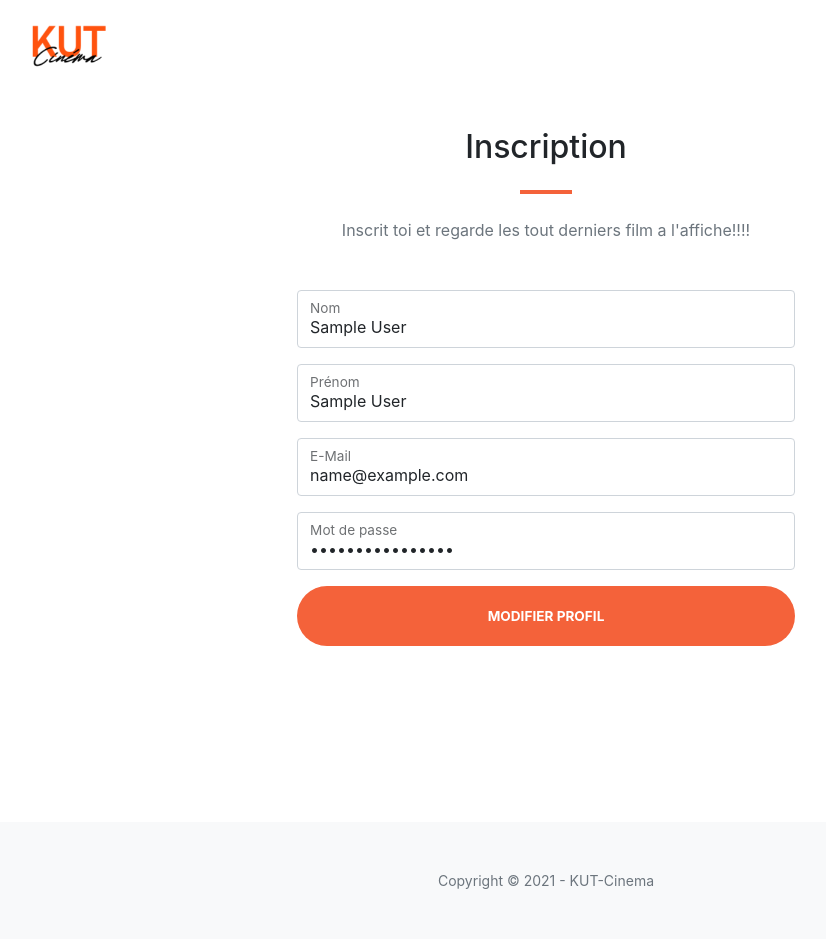
After one commit to Arviik/KUT-Cinema, a PHP site: page /modification.php in a window 1280 px wide. The commit adds this page. Shown: the whole page, without its empty margins (94-920 px from the left). Run offline with PHP 8.4, Linux system fonts and the light colour scheme; the visitor is signed in with stand-in values (Sample User, id 1).

Commit message:
- Ajout de modification.php et actionmodification.php - Modification de connexion.php et index.php

```diff
--- a/Site/connexion.php
+++ b/Site/connexion.php
@@ -8,6 +8,8 @@ $req->execute(array(
 $res = $req->fetch();
 if ($res){
     session_start();
+    $_SESSION['email']= $res['email'];
+    $_SESSION['prenom']= $res['prenom'];
     $_SESSION['nom'] = $res['nom'];
     $_SESSION['password'] = $res['mot_de_passe'];
     $_SESSION['id_client'] = $res['id_client'];
--- a/Site/index.php
+++ b/Site/index.php
@@ -35,7 +35,7 @@
                             session_start();
                             if (isset($_SESSION['id_client'])){
                                 echo "<li class='nav-item'><a class='nav-link' href='connexion.html'>Bienvenue ".$_SESSION['nom']."</a></li>
-                                      <li class='nav-item'><a class='nav-link' href='connexion.html'>Modifier profil</a></li>
+                                      <li class='nav-item'><a class='nav-link' href='modification.php'>Modifier profil</a></li>
                                       <li class='nav-item'><a class='nav-link' href='deconnexion.php'>Déconnexion</a></li>";
                             }else{
                                 echo "<li class='nav-item'><a class='nav-link' href='connexion.html'>Connexion</a></li>
@@ -53,7 +53,7 @@
             <div class="container px-4 px-lg-5 h-100">
                 <div class="row gx-4 gx-lg-5 h-100 align-items-center justify-content-center text-center">
                     <div class="col-lg-8 align-self-end">
-                        <h1 class="text-white font-weight-bold">Votre cinéma favoris</h1>
+                        <h1 class="text-white font-weight-bold">Votre cinéma favori !</h1>
                         <hr class="divider" />
                     </div>
                     <div class="col-lg-7 align-self-baseline">
--- /dev/null
+++ b/Site/modification.php
@@ -0,0 +1,77 @@
+<?php session_start(); ?>
+
+<!DOCTYPE html>
+<html lang="fr">
+<head>
+    <meta charset="UTF-8">
+    <title>Modification Profil</title>
+    <link href="css/styles.css" rel="stylesheet" />
+    <link rel="icon" type="image/x-icon" href="assets/img/LogoKUTCinéma.png"/>
+</head>
+<body>
+<nav class="navbar navbar-expand-lg navbar-light fixed-top py-1" id="mainNav">
+    <div class="container px-4 px-lg-5">
+        <a href="index.php">
+            <img href="index.php" src="assets/img/LogoKUTCinéma.png" height="75" alt="Logo de KUT cinéma">
+        </a>
+    </div>
+</nav>
+<section class="page-section" id="contact">
+    <div class="container px-4 px-lg-5">
+        <div class="row gx-4 gx-lg-5 justify-content-center">
+            <div class="col-lg-8 col-xl-6 text-center">
+                <h2 class="mt-0">Inscription</h2>
+                <hr class="divider" />
+                <p class="text-muted mb-5">Inscrit toi et regarde les tout derniers film a l'affiche!!!!</p>
+            </div>
+        </div>
+        <div class="row gx-4 gx-lg-5 justify-content-center mb-5">
+            <div class="col-lg-6">
+                <form action="actionmodification.php" method="post">
+                    <!-- Name input-->
+                    <input name="id" type="text" <?php echo "value='".$_SESSION['id_client']."'"?> hidden>
+                    <div class="form-floating mb-3">
+                        <input class="form-control" id="nom" type="text" placeholder="Nom" data-sb-validations="required" name="nom" <?php echo "value='".$_SESSION['nom']."'"?> />
+                        <label for="nom">Nom</label>
+                        <div class="invalid-feedback" data-sb-feedback="name:required">Un nom est demander</div>
+                    </div>
+                    <div class="form-floating mb-3">
+                        <input class="form-control" id="prenom" type="text" placeholder="Prénom" data-sb-validations="required" name="prenom" <?php echo "value='".$_SESSION['prenom']."'"?> />
+                        <label for="nom">Prénom</label>
+                        <div class="invalid-feedback" data-sb-feedback="name:required">Un prénom est demander</div>
+                    </div>
+                    <div class="form-floating mb-3">
+                        <input class="form-control" id="email" type="text" placeholder="E-Mail" data-sb-validations="required" name="email" <?php echo "value='".$_SESSION['email']."'" ?> />
+                        <label for="nom">E-Mail</label>
+                        <div class="invalid-feedback" data-sb-feedback="name:required">Un e-mail est demander</div>
+                    </div>
+                    <!-- Email address input-->
+
+                    <!-- Phone number input-->
+                    <div class="form-floating mb-3">
+                        <input class="form-control" id="mdp" type="password" placeholder="Mot de passe" data-sb-validations="required" name="password" <?php echo "value='".$_SESSION['email']."'"?> />
+                        <label for="mdp">Mot de passe</label>
+                        <div class="invalid-feedback" data-sb-feedback="mdp:required">Mot de passe requis</div>
+                    </div>
+
+                    <div class="d-none" id="submitErrorMessage"><div class="text-center text-danger mb-3">Error sending message!</div></div>
+                    <!-- Submit Button-->
+                    <div class="d-grid"><button class="btn btn-primary btn-xl " id="submitButton" type="submit">Modifier profil</button></div>
+                </form>
+            </div>
+        </div>
+        <div class="row gx-4 gx-lg-5 justify-content-center">
+            <div class="col-lg-4 text-center mb-5 mb-lg-0">
+                <i class="bi-phone fs-2 mb-3 text-muted"></i>
+
+            </div>
+        </div>
+    </div>
+</section>
+<!-- Footer-->
+<footer class="bg-light py-5">
+    <div class="container px-4 px-lg-5"><div class="small text-center text-muted">Copyright &copy; 2021 - KUT-Cinema</div></div>
+</footer>
+
+</body>
+</html>
```
Also changed, not shown: Site/actionmodification.php (added, +17 -0 lines).
